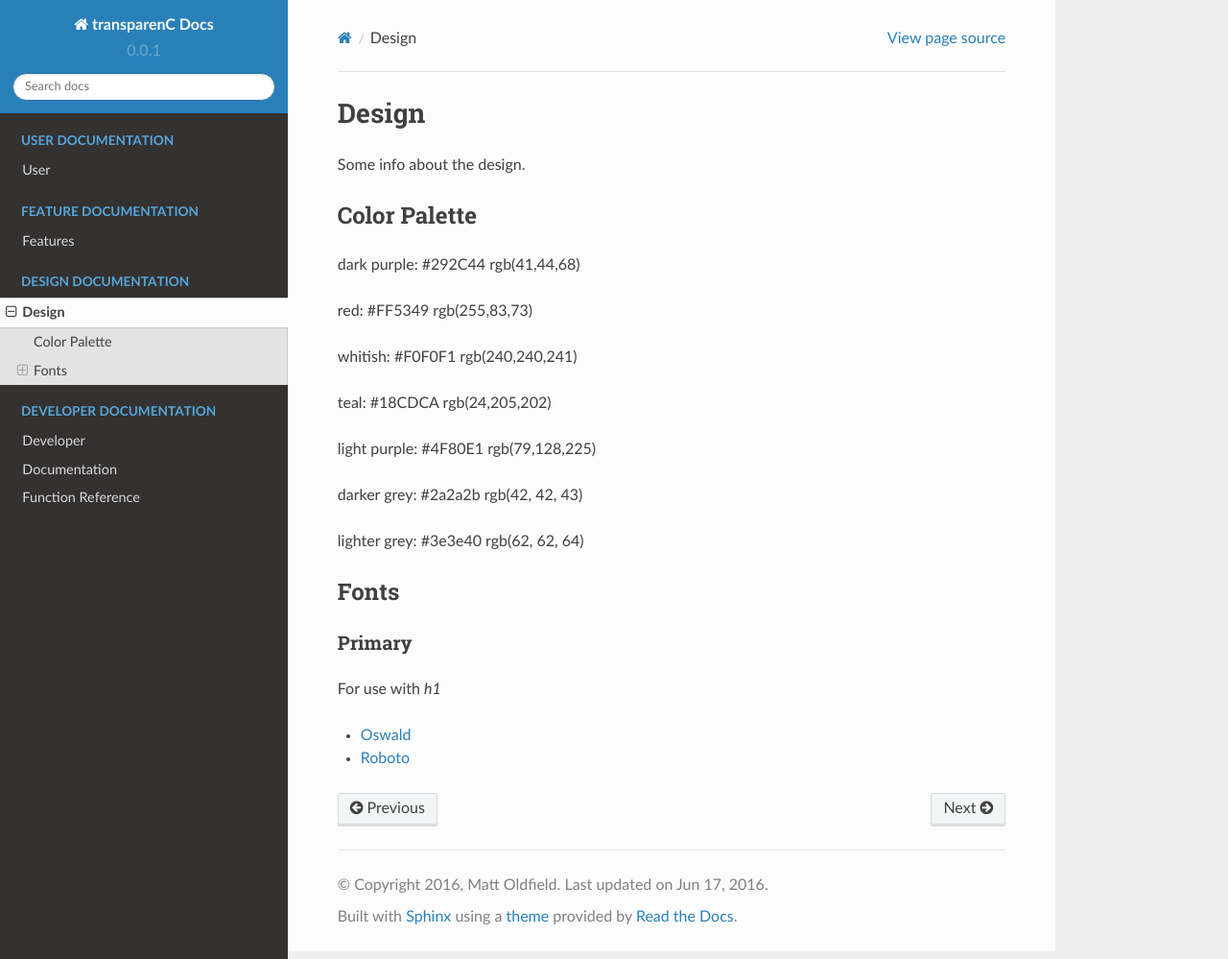
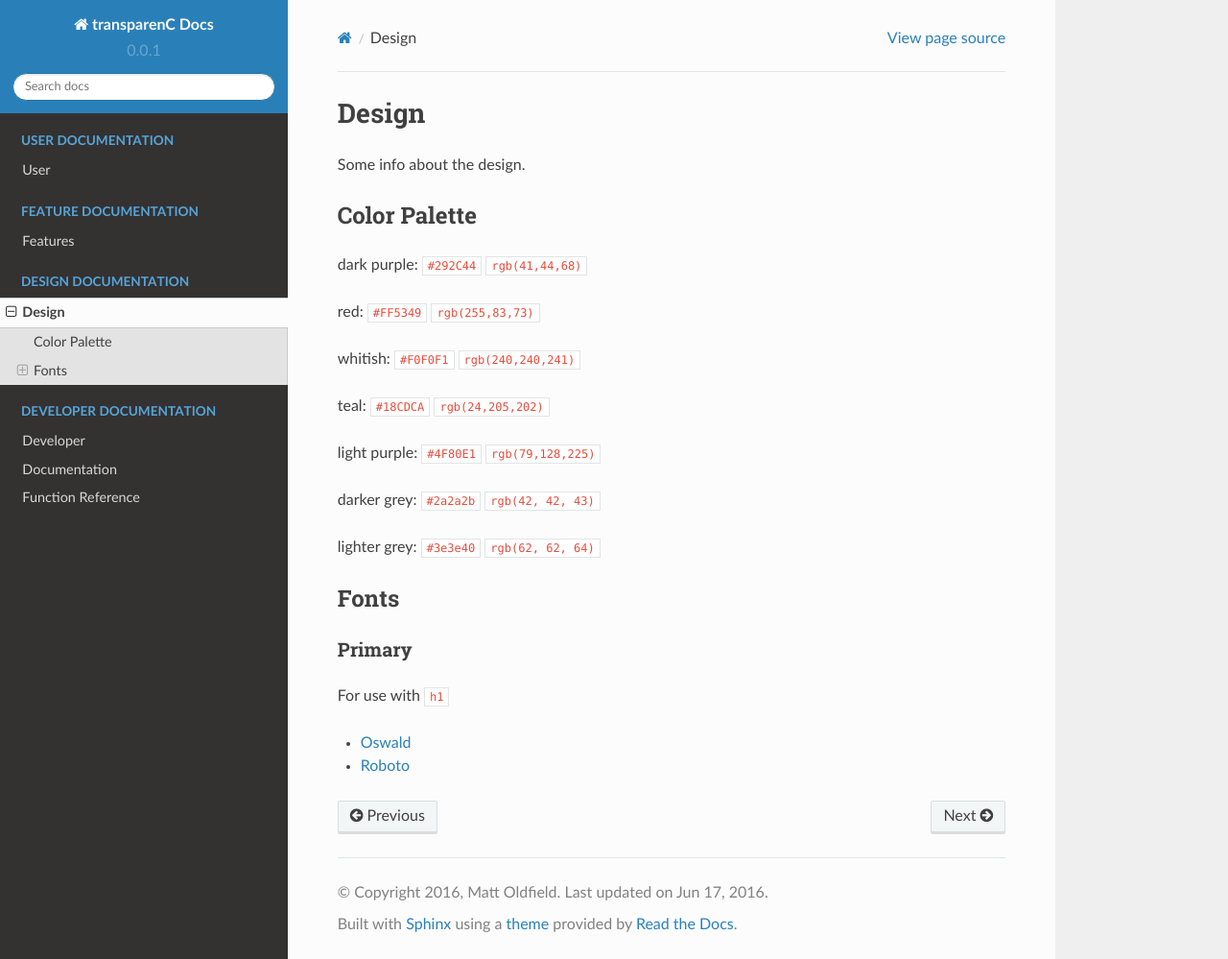
Before and after one commit to asmattic/transparenc-docs, a Sphinx documentation site: the page built from source/design.rst, in a window 1280 px wide and 999 px high. Shown: the whole window at 96% size. Built offline with Sphinx 7.4.7 and the Read the Docs theme 2.0.0, drawn with Linux system fonts in a browser that asks for light colours.

```diff
--- a/source/design.rst
+++ b/source/design.rst
@@ -9,19 +9,19 @@ Some info about the design.
 Color Palette
 ---------------
 
-dark purple:		#292C44		rgb(41,44,68)
+dark purple:		``#292C44``		``rgb(41,44,68)``
 
-red:						#FF5349		rgb(255,83,73)
+red:						``#FF5349``		``rgb(255,83,73)``
 
-whitish:				#F0F0F1 	rgb(240,240,241)
+whitish:				``#F0F0F1`` 	``rgb(240,240,241)``
 
-teal:						#18CDCA		rgb(24,205,202)
+teal:						``#18CDCA``		``rgb(24,205,202)``
 
-light purple:   #4F80E1   rgb(79,128,225)
+light purple:   ``#4F80E1``   ``rgb(79,128,225)``
 
-darker grey:   #2a2a2b		rgb(42, 42, 43)
+darker grey:   ``#2a2a2b``		``rgb(42, 42, 43)``
 
-lighter grey:	 #3e3e40		rgb(62, 62, 64)
+lighter grey:	 ``#3e3e40``		``rgb(62, 62, 64)``
 
 
 Fonts
@@ -30,7 +30,7 @@ Fonts
 Primary
 ~~~~~~~
 
-For use with `h1`
+For use with ``h1``
 
 * `Oswald`_
 * `Roboto`_
```
Also changed, not shown: source/developer.rst (+16 -0 lines).
